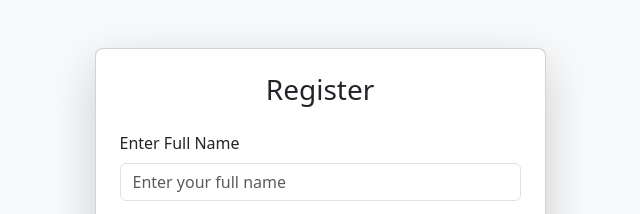
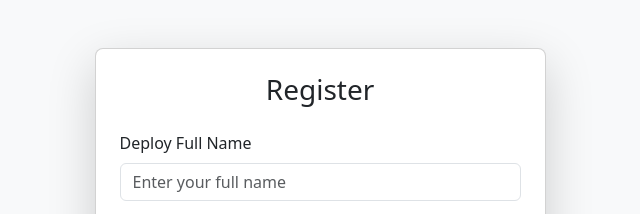
Before and after one commit to TalhaSheikh7/MyApp, a plain HTML site: page index.html in a window 1280 px wide. Shown: the top 214 px of the page, 320-960 px from the left. Drawn offline with nearby package versions, Linux system fonts and the light colour scheme.

Commit message:
Update index.html

```diff
--- a/index.html
+++ b/index.html
@@ -18,7 +18,7 @@
             <form>
               <!-- Full Name -->
               <div class="mb-3">
-                <label for="fullname" class="form-label">Enter Full Name</label>
+                <label for="fullname" class="form-label">Deploy Full Name</label>
                 <input type="text" class="form-control" id="fullname" placeholder="Enter your full name" required>
               </div>
 
```
